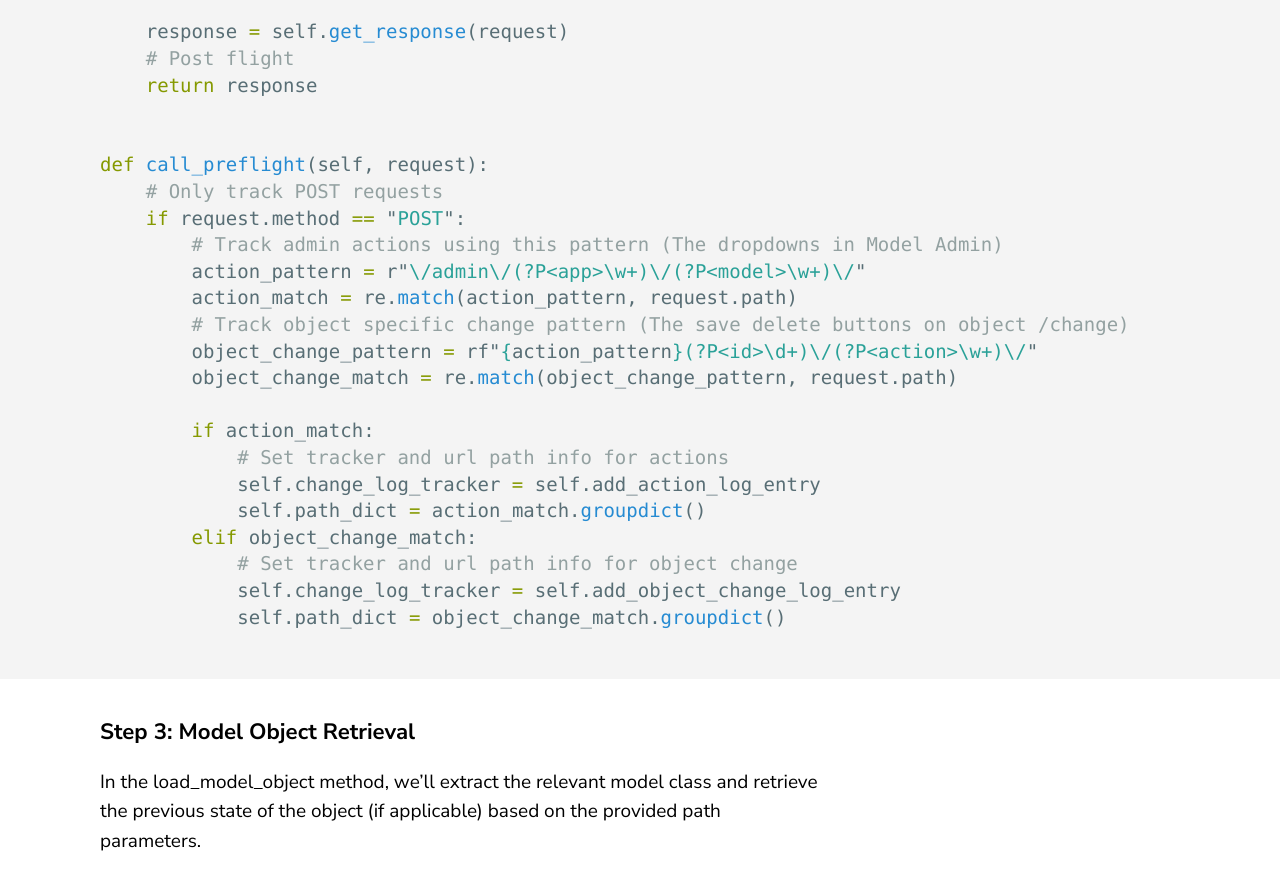
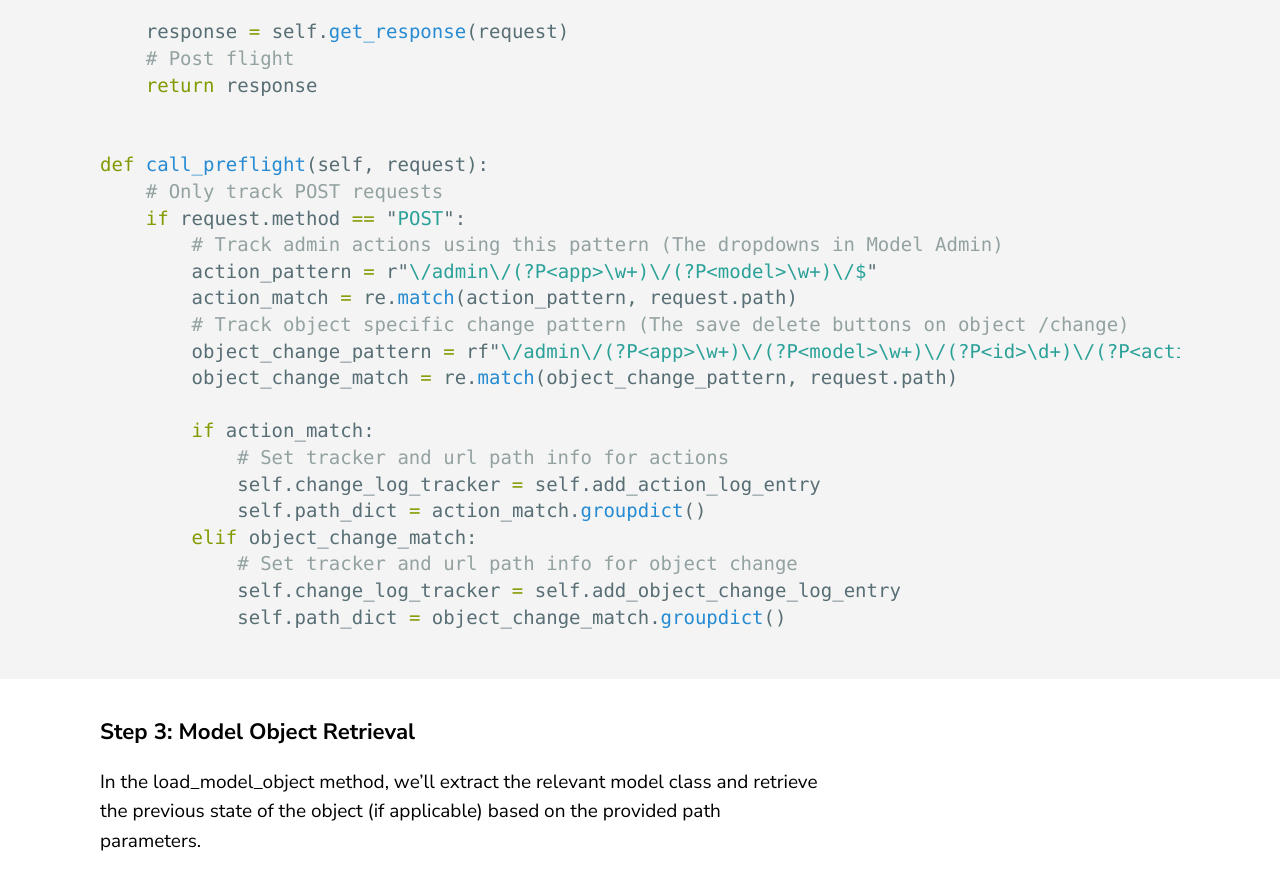
Before and after one commit to proxyroot/proxyroot.github.io, a Jekyll site: the page built from _posts/2024-04-05-django-admin-change-log-middleware.markdown, in a window 1280 px wide and 900 px high, scrolled down 2812 px. Shown: the top 890 px of the window. Built offline with Jekyll 4.4.1, drawn with Linux system fonts in a browser that asks for light colours; some of the changed text lies outside the part shown.

Commit message:
Fix regex

```diff
--- a/_posts/2024-04-05-django-admin-change-log-middleware.markdown
+++ b/_posts/2024-04-05-django-admin-change-log-middleware.markdown
@@ -54,10 +54,10 @@ def call_preflight(self, request):
     # Only track POST requests
     if request.method == "POST":
         # Track admin actions using this pattern (The dropdowns in Model Admin)
-        action_pattern = r"\/admin\/(?P<app>\w+)\/(?P<model>\w+)\/"
+        action_pattern = r"\/admin\/(?P<app>\w+)\/(?P<model>\w+)\/$"
         action_match = re.match(action_pattern, request.path)
         # Track object specific change pattern (The save delete buttons on object /change)
-        object_change_pattern = rf"{action_pattern}(?P<id>\d+)\/(?P<action>\w+)\/"
+        object_change_pattern = rf"\/admin\/(?P<app>\w+)\/(?P<model>\w+)\/(?P<id>\d+)\/(?P<action>\w+)\/$"
         object_change_match = re.match(object_change_pattern, request.path)
 
         if action_match:
@@ -246,10 +246,10 @@ class ChangeLogMiddleware:
         # Only track POST requests
         if request.method == "POST":
             # Track admin actions using this pattern (The dropdowns in Model Admin)
-            action_pattern = r"\/admin\/(?P<app>\w+)\/(?P<model>\w+)\/"
+            action_pattern = r"\/admin\/(?P<app>\w+)\/(?P<model>\w+)\/$"
             action_match = re.match(action_pattern, request.path)
             # Track object specific change pattern (The save delete buttons on object /change)
-            object_change_pattern = rf"{action_pattern}(?P<id>\d+)\/(?P<action>\w+)\/"
+            object_change_pattern = rf"\/admin\/(?P<app>\w+)\/(?P<model>\w+)\/(?P<id>\d+)\/(?P<action>\w+)\/$"
             object_change_match = re.match(object_change_pattern, request.path)
 
             if action_match:
```
